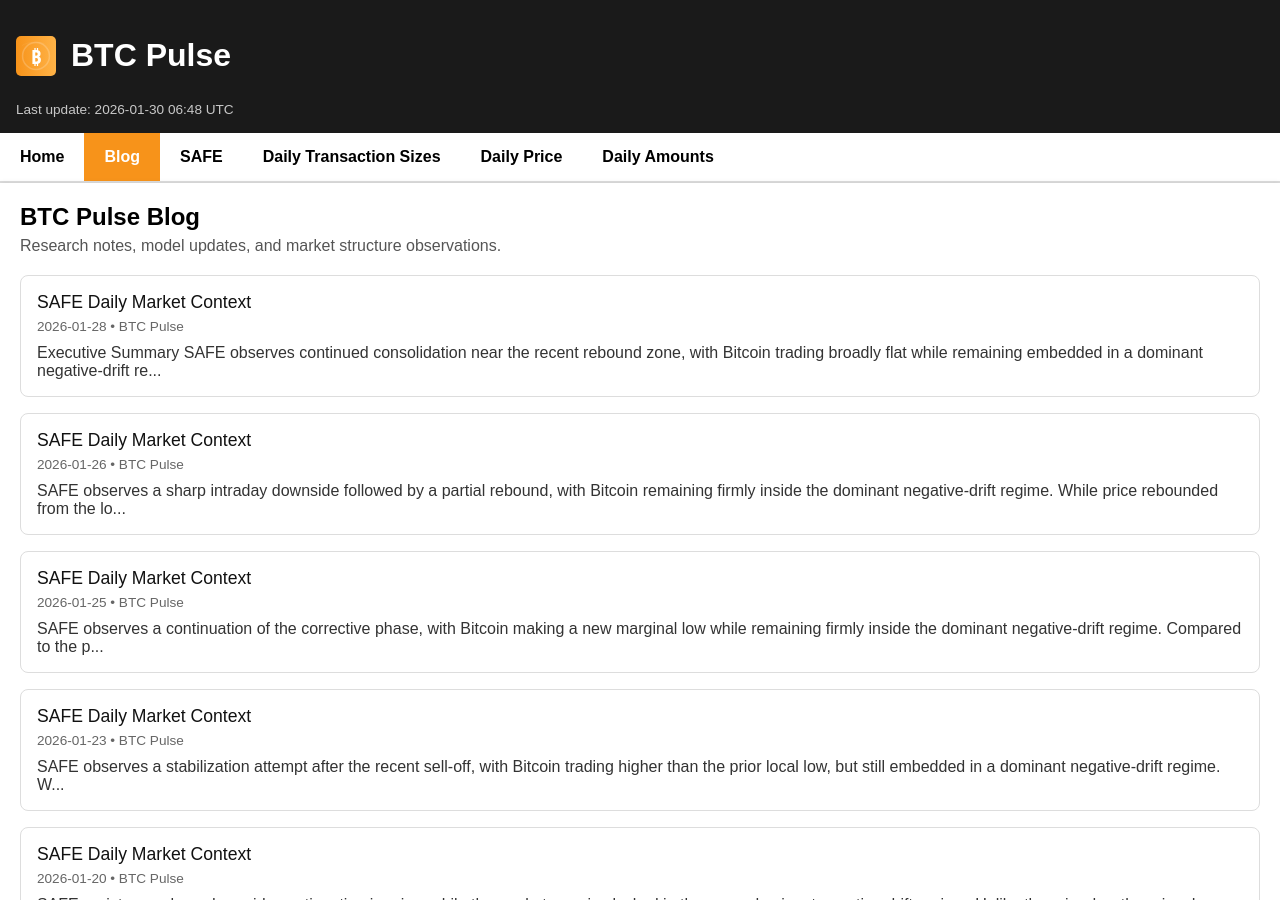
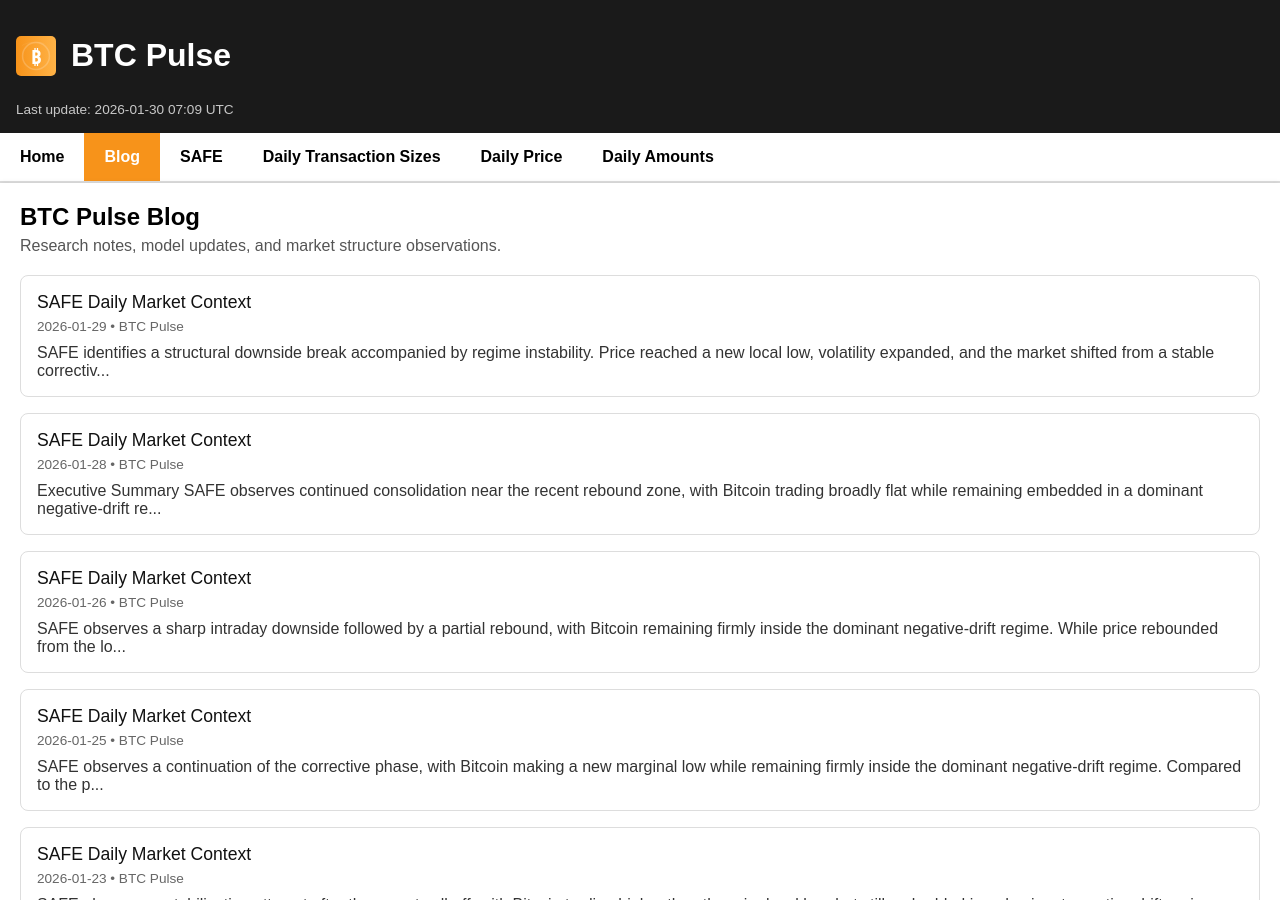
Before and after one commit to MihaiPopescu1985/bitcoin-charts, a Jekyll site: the page built from blog/index.md, in a window 1280 px wide and 900 px high. Built offline with Jekyll 4.4.1, drawn with Linux system fonts in a browser that asks for light colours; some of the changed lines change nothing that is shown.

Commit message:
daily reading

```diff
--- a/_data/last_update.json
+++ b/_data/last_update.json
@@ -1,3 +1,3 @@
 {
-  "iso": "2026-01-30T06:48:06Z"
+  "iso": "2026-01-30T07:09:35Z"
 }
--- /dev/null
+++ b/_posts/2026-01-29-safe-daily-market-context.md
@@ -0,0 +1,107 @@
+---
+layout: post
+title: "SAFE Daily Market Context"
+date: 2026-01-29
+author: BTC Pulse
+description: "SAFE flags a regime transition with a structural downside break and active participation."
+---
+
+SAFE identifies a **structural downside break accompanied by regime instability**.
+Price reached a **new local low**, volatility expanded, and the market shifted from a stable corrective regime into a **fractured, mixed-regime state**.
+
+Unlike illiquid sell-offs, this move occurred with **strong on-chain participation**, signaling **active repositioning under stress**, not capitulation.
+
+SAFE classifies the market as **high-risk and regime-uncertain**.
+
+## Regime Assessment (HMM)
+
+- **Dominant regime:** HMM_STATE_3
+- **Regime confidence:** 61.36%
+- **Secondary regime:** HMM_STATE_2 (38.64%)
+- **Estimated drift (mixture):** -0.115% per day
+- **Estimated volatility:** ~2.93% daily
+
+This is a **clear loss of regime dominance**, marking a **transition phase**.
+Historical regime-conditioned expectations are less reliable until dominance re-converges.
+
+## Price, Trend, and Positioning
+
+- **Close:** 84,650.16 (down sharply from 89,299.99)
+- **TS_50:** -0.0971
+  -> Medium-term trend deterioration **accelerates**.
+- **Band width:** 0.353
+  -> Volatility **expanded materially**.
+- **Band position:** 0.000
+  -> Price is at the **absolute lower band extreme**.
+- **Range score:** 0.177
+  -> Market favors **directional movement**, not range behavior.
+
+**Interpretation:**
+This is a **structural downside break**, not consolidation or orderly decay.
+
+## Volatility and Short-Term Risk (10-day horizon)
+
+**Simulation count:** 20,000
+
+### Upside touch probabilities
+
+- **+2%:** 66.5%
+- **+5%:** 45.1%
+- **+10%:** 20.8%
+
+### Downside touch probabilities
+
+- **-2%:** 71.3%
+- **-5%:** 49.4%
+- **-10%:** 21.4%
+
+Risk remains **two-sided**, but regime instability increases **path dependency risk**.
+
+## Correction vs Rebound Dynamics
+
+- **P_CORRECTION_10D (raw):** 25.9%
+- **P_REBOUND_10D (raw):** 27.7%
+
+### Calibrated probabilities
+
+- **P_CORRECTION_10D_CAL:** 3.4%
+- **P_REBOUND_10D_CAL:** 78.2%
+
+**Interpretation:**
+SAFE flags **extreme rebound elasticity**, but in a **regime-transition context**, elasticity signals are **less trustworthy** than in stable regimes.
+
+## On-Chain Activity and Structure
+
+On-chain metrics show **strong, broad participation**:
+
+- **Total transferred amount:** 925,621
+- **Volume Z-score:** +1.11
+- **Dominance Z-score:** +0.13
+- **Whale transactions:** 86
+- **Mid-size transactions:** 713
+
+**Interpretation:**
+Large and mid-size actors were **actively involved** during the sell-off, consistent with **intentional reallocation**, not forced liquidation.
+
+## SAFE Positioning Output (Informational)
+
+- **Target exposure:** 35%
+- **Leverage:** 1.0x
+- **Direction:** Long-biased
+- **Conviction:** 0.0
+
+SAFE maintains baseline exposure mechanically, but **asserts no directional conviction**.
+
+## Final Interpretation
+
+SAFE currently describes the Bitcoin market as:
+
+- Entering a **regime transition zone**
+- Experiencing a **structural downside break**
+- Exhibiting **high volatility and extreme elasticity**
+- Supported by **active on-chain engagement**
+- Marked by **maximum statistical uncertainty**
+
+In short: **unstable, reactive, and regime-fractured**, where risk management dominates signal-following.
+
+*SAFE is a statistical system. It does not predict outcomes or provide advice. It describes probabilistic market structure based on historical behavior.*
```
